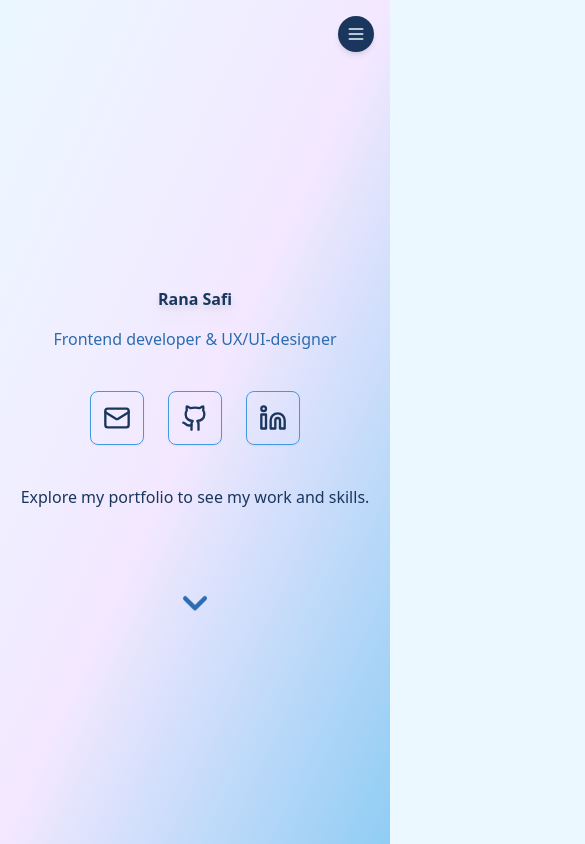
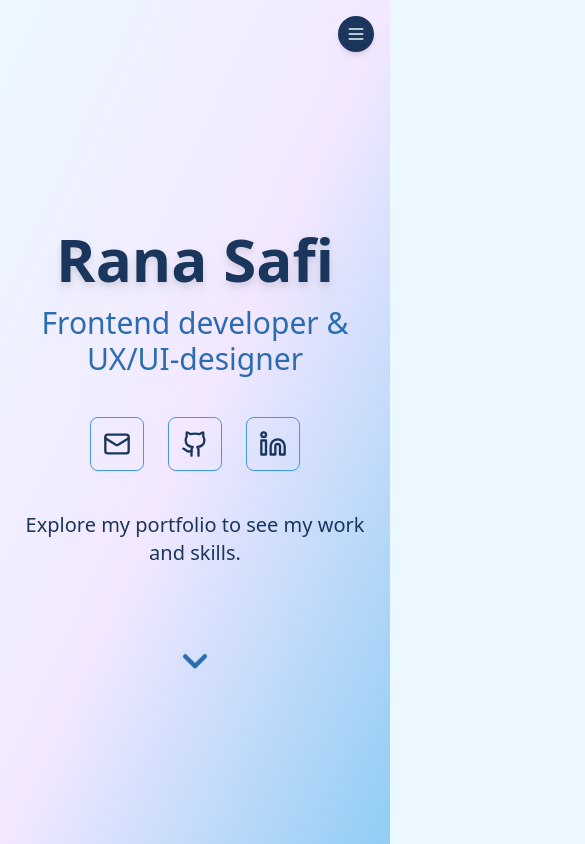
Before and after one commit to ranaaaa1234/ranasportfolionew, a React (Vite) app: page / in a window 390 px wide. Shown: the top 844 px of the page, 585 px wide, since content can reach past the window. Built offline with nearby package versions, Linux system fonts and the light colour scheme.

Commit message:
adjust screen size to my phone

```diff
--- a/tailwind.config.js
+++ b/tailwind.config.js
@@ -27,7 +27,7 @@ export default {
         },
       },
       screens: {
-      xs: '430px',
+      xs: '390px',
       sm: '640px',
       md: '768px',
       lg: '1024px',
```
